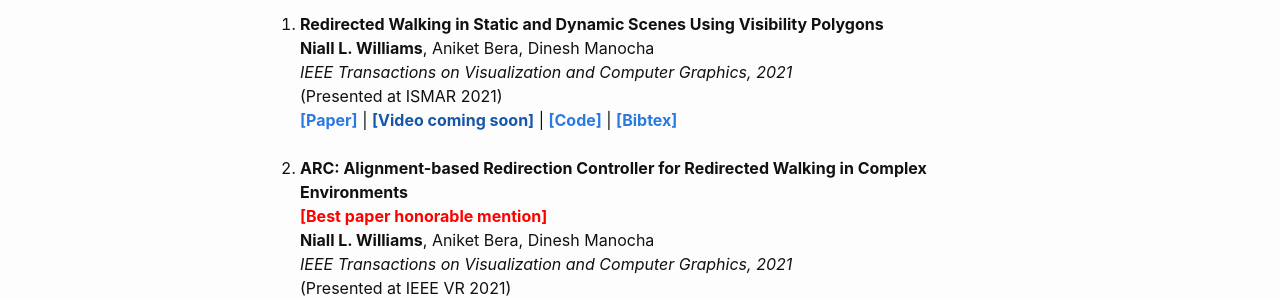
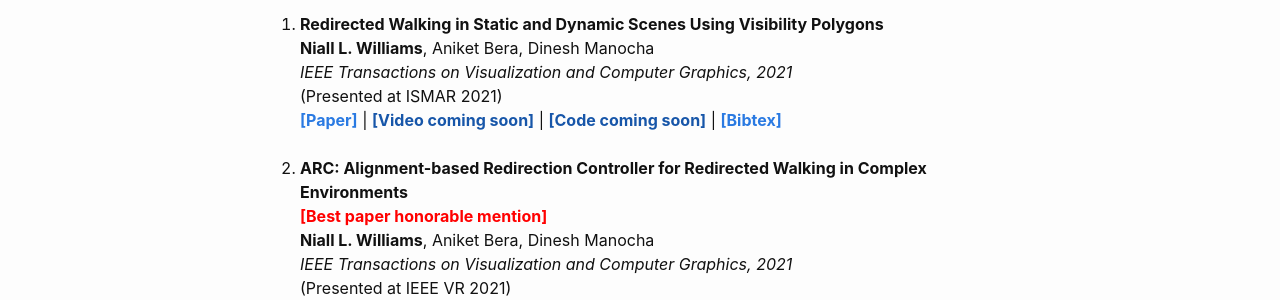
Before and after one commit to niallw/niallw.github.io, a Jekyll site: the page built from pubs.md, in a window 1280 px wide. Shown: the part 245-545 px from the top of the page. Built offline with Jekyll 4.4.1, drawn with Linux system fonts in a browser that asks for light colours.

Commit message:
fix code link

```diff
--- a/pubs.md
+++ b/pubs.md
@@ -15,7 +15,7 @@
 <b>Niall L. Williams</b>, Aniket Bera, Dinesh Manocha<br>
 <i>IEEE Transactions on Visualization and Computer Graphics, 2021</i><br>
 (Presented at ISMAR 2021)<br>
-<a href="../files/publications/williams2021redirected.pdf" target="_blank"><b>[Paper]</b></a> | <a href="" target="_blank"><b>[Video coming soon]</b></a> | <a href="https://github.com/pasumi/pasumi" target="_blank"><b>[Code]</b></a> | <a href="../files/bib/williams2021redirected.txt" target="_blank"><b>[Bibtex]</b></a>
+<a href="../files/publications/williams2021redirected.pdf" target="_blank"><b>[Paper]</b></a> | <a href="" target="_blank"><b>[Video coming soon]</b></a> | <a href="" target="_blank"><b>[Code coming soon]</b></a> | <a href="../files/bib/williams2021redirected.txt" target="_blank"><b>[Bibtex]</b></a>
 </li>
 <br>
 
```
Also changed, not shown: files/img/recipes/sweet_and_sour_chicken.png.
